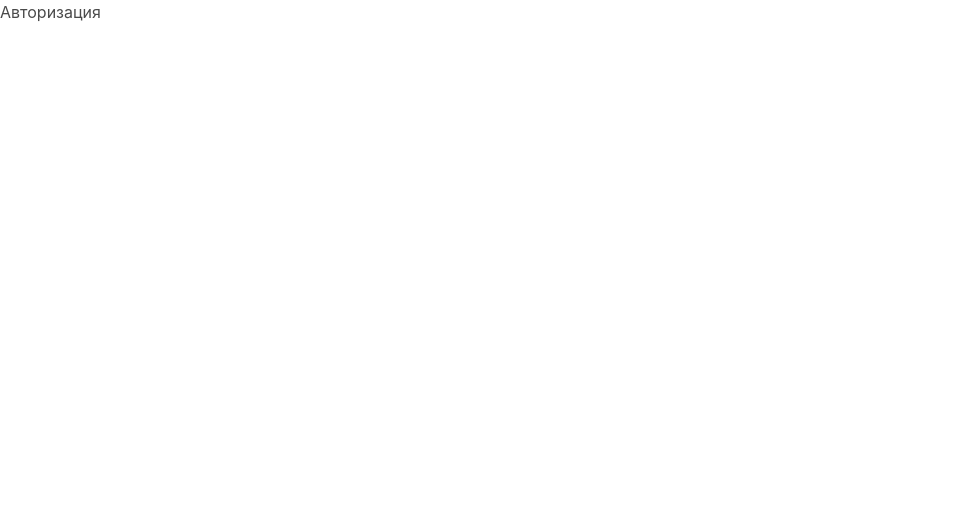
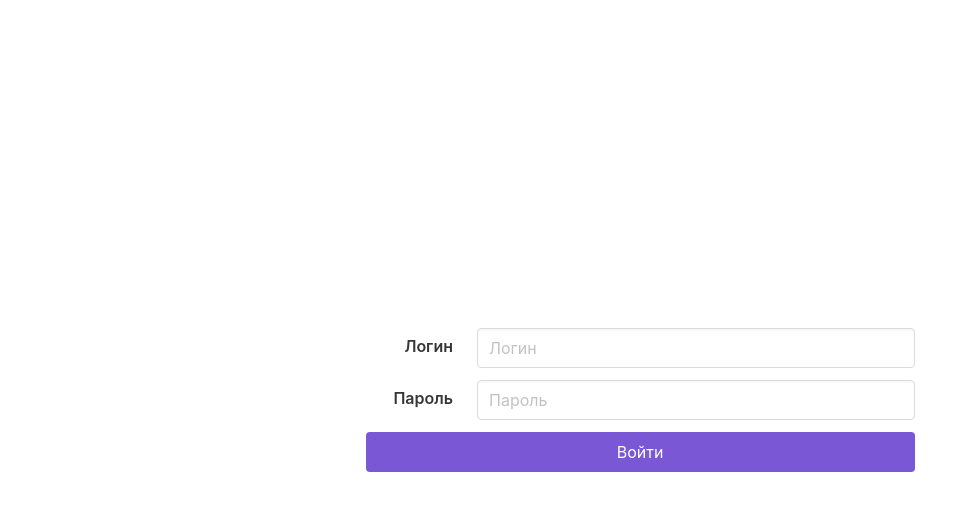
Before and after one commit to kaptn3/yep, a Vue app: page / in a window 1280 px wide. Shown: the top 510 px of the page, without its empty margins (0-977 px from the left). Built offline with nearby package versions, Linux system fonts and the light colour scheme.

Commit message:
feat: style login page

```diff
--- a/src/App.vue
+++ b/src/App.vue
@@ -1,5 +1,14 @@
 <template>
-  <div id="app">
+  <div
+    id="app"
+    class="container"
+  >
     <router-view/>
   </div>
 </template>
+
+<style>
+  #app {
+    padding: 0 15px;
+  }
+</style>
--- a/src/views/Login.vue
+++ b/src/views/Login.vue
@@ -1,11 +1,55 @@
 <template>
-  <div class="login">
-    Авторизация
+  <div class="level-item login-page">
+    <section class="columns login-page__section">
+      <form class="column is-half is-offset-one-quarter">
+        <b-field
+          label="Логин"
+          horizontal
+        >
+          <b-input
+            name="login"
+            placeholder="Логин"
+            required
+          />
+        </b-field>
+        <b-field
+          label="Пароль"
+          :message="error"
+          :type="{ 'is-danger': error }"
+          horizontal
+        >
+          <b-input
+            type="password"
+            name="password"
+            placeholder="Пароль"
+            required
+          />
+        </b-field>
+        <button class="button is-primary is-fullwidth">
+          Войти
+        </button>
+      </form>
+    </section>
   </div>
 </template>
 
 <script>
   export default {
-    name: 'Login'
+    name: 'Login',
+    data() {
+      return {
+        error: ''
+      };
+    }
   };
 </script>
+
+<style lang="scss" scoped>
+  .login-page {
+    min-height: 100vh;
+
+    &__section {
+      flex-grow: 1;
+    }
+  }
+</style>
```
